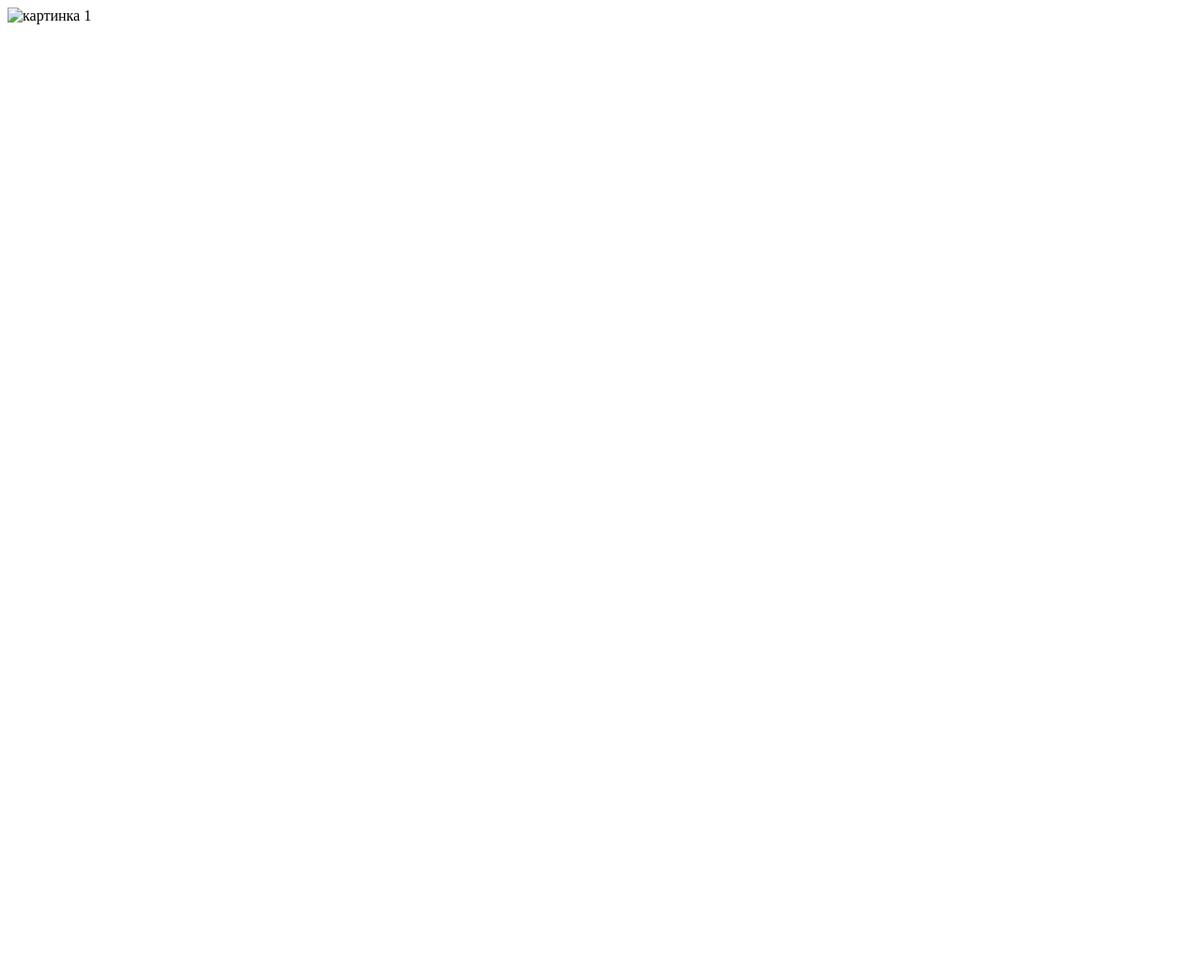
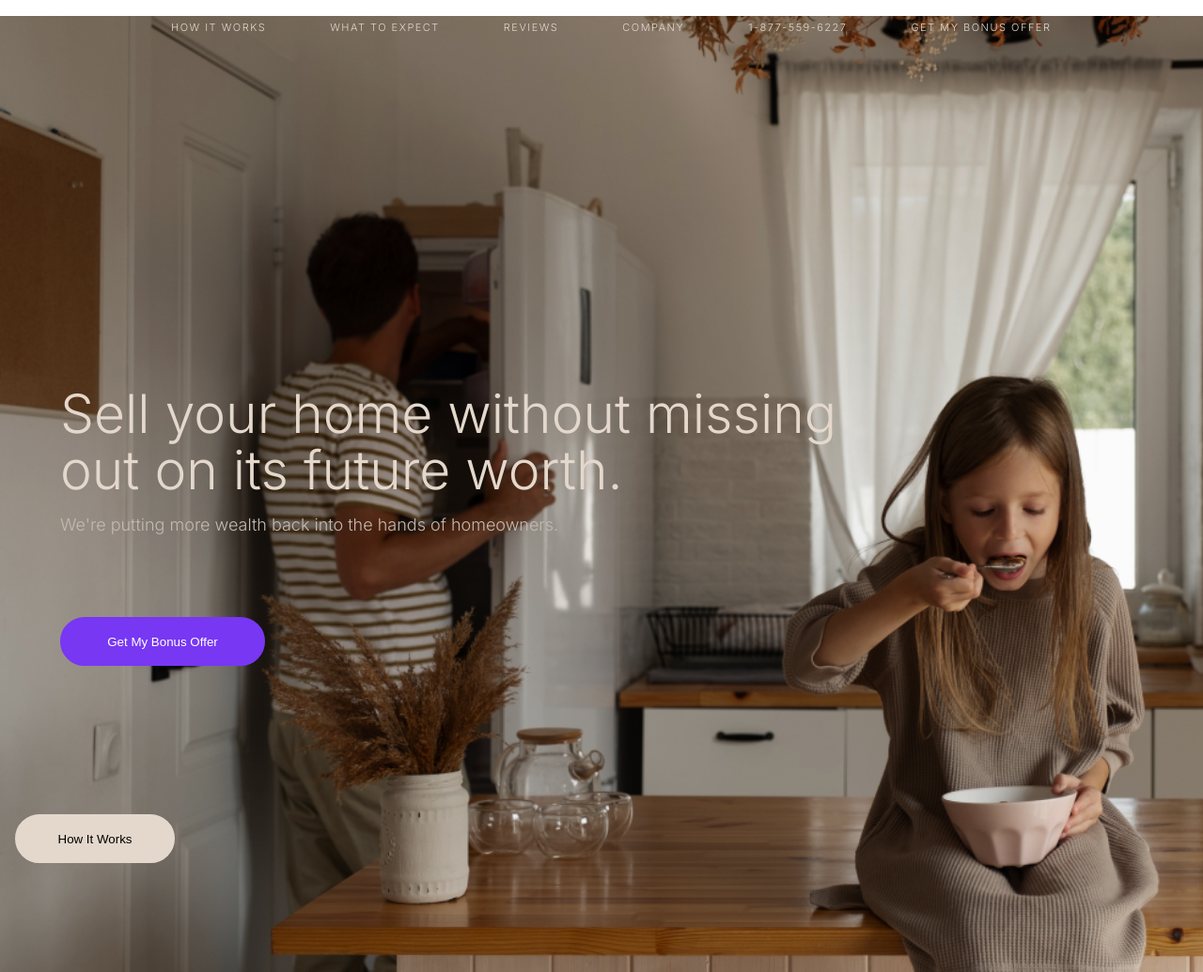
Before and after one commit to Mykhailo2010/Bonus, a plain HTML site: page index.html in a window 1280 px wide. Shown: the whole page at 94% size. Before the commit the page ends 800 px from the top, so only its background shows below. Drawn offline with Linux system fonts and the light colour scheme.

Commit message:
html css

```diff
--- a/index.html
+++ b/index.html
@@ -4,12 +4,31 @@
     <meta charset="UTF-8">
     <meta name="viewport" content="width=device-width, initial-scale=1.0">
     <link rel="stylesheet" href="style.css">
+    <link rel="preconnect" href="https://fonts.googleapis.com">
+    <link rel="preconnect" href="https://fonts.gstatic.com" crossorigin>
+    <link href="https://fonts.googleapis.com/css2?family=Inter:wght@300&family=Playfair+Display&display=swap" rel="stylesheet">
     <title>Document</title>
 </head>
 <body>
     <header>
-        <img src="index.html" alt="картинка 1">
+        <nav>
+            <a href="#">How It Works</a>
+            <a href="#">WHAT TO EXPECT</a>
+            <a href="#">REVIEWS</a>
+            <a href="#">COMPANY</a>
+            <a href="#">1-877-559-6227</a>
+            <a href="#">GET MY BONUS OFFER </a>
+        </nav>
+        <div class="div1">
+            <h1>Sell your home without missing out on its future worth.</h1>
+            <p>We're putting more wealth back into the hands of homeowners.</p>
+        </div>
+        <div class="div2">
+            <button class="button1">Get My Bonus Offer</button>
+            <button class="button2">How It Works</button>
+        </div>
     </header>
-
+    <main>
+    </main>
 </body>
 </html>
--- a/style.css
+++ b/style.css
@@ -1,5 +1,68 @@
 *{
-    margin: o;
+    margin: 0;
     padding: 0;
     box-sizing: border-box;
 }
+header {
+    background-image: url(png/IMAGE.png);
+    background-size: cover;
+}
+nav {
+    width: 1098px;
+    height: 96px;
+    flex-shrink: 0;
+    margin: 17px 32px 298px 150px;
+}
+nav > a {
+    width: 102px;
+    padding: 32px;
+    color: #E4D8CC;
+    font-family: Inter;
+    font-size: 11px;
+    font-style: normal;
+    font-weight: 400;
+    line-height: 24px; /* 218.182% */
+    letter-spacing: 1.5px;
+    text-transform: uppercase;
+    text-decoration: none;
+}
+.div1 > h1{
+    width: 838px;
+    margin: 298px 378px 14px 64px;
+    color: #E4D8CC;
+    font-family: Inter;
+    font-size: 57px;
+    font-style: normal;
+    font-weight: 400;
+    line-height: 60px;
+}
+.div1 > p{
+    width: 561px;
+    margin: 14px 655px 42px 64px;
+    color: #C3BAB1;
+    font-family: Inter;
+    font-size: 18px;
+    font-style: normal;
+    font-weight: 400;
+    line-height: 28px;
+}
+.button1 {
+    width: 218px;
+    height: 52px;
+    margin: 42px 16px 116px 64px;
+    flex-shrink: 0;
+    border-radius: 100px;
+    border: 2px solid #7837F3;
+    background: #7837F3;
+    text-align: center;
+    color: #FFF;
+}
+.button2 {
+    width: 170px;
+    height: 52px;
+    margin: 42px 812px 116px 16px;
+    flex-shrink: 0;
+    border-radius: 100px;
+    border: 2px solid #E4D8CC;
+    background: #E4D8CC;
+}
```
